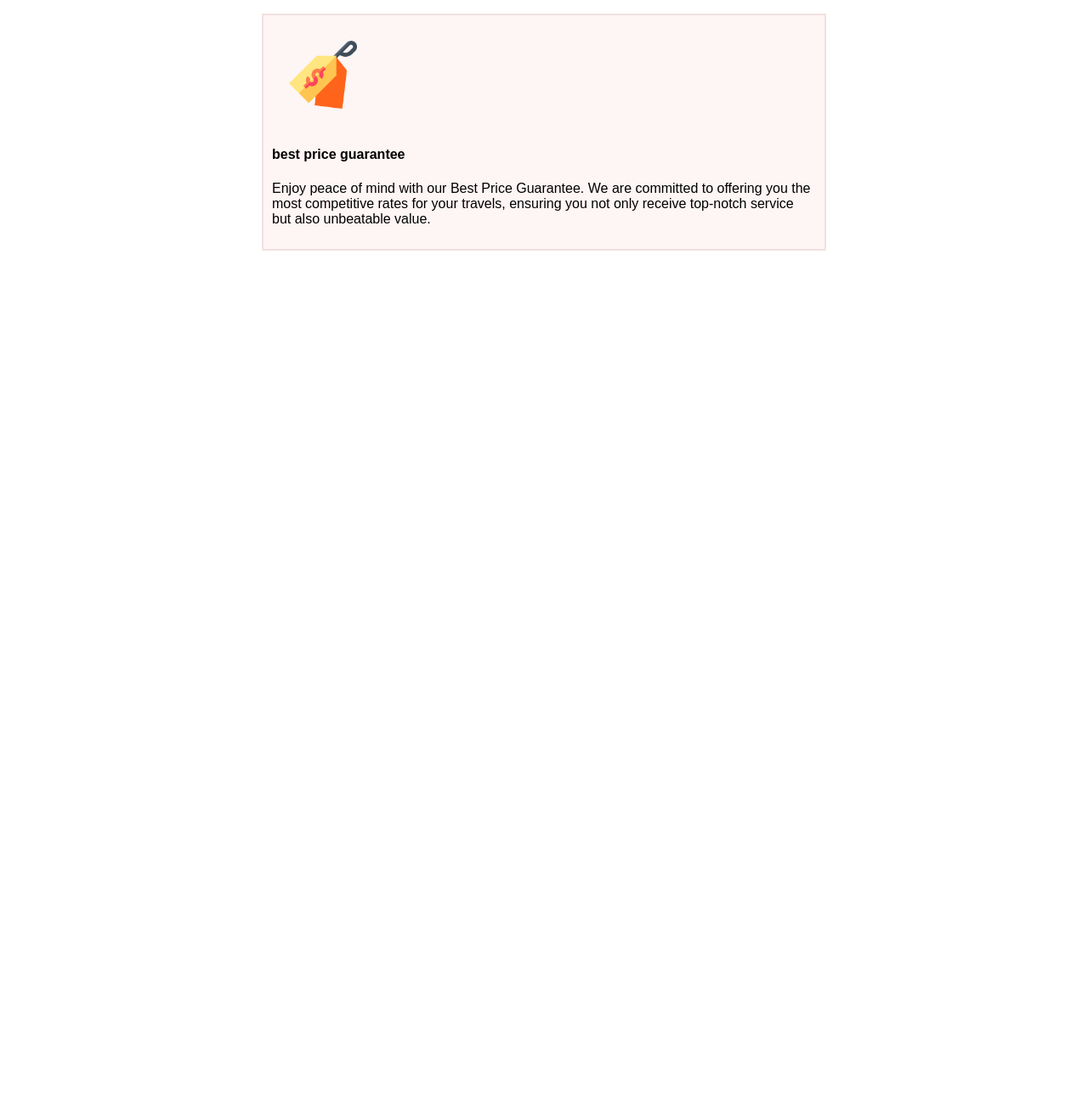
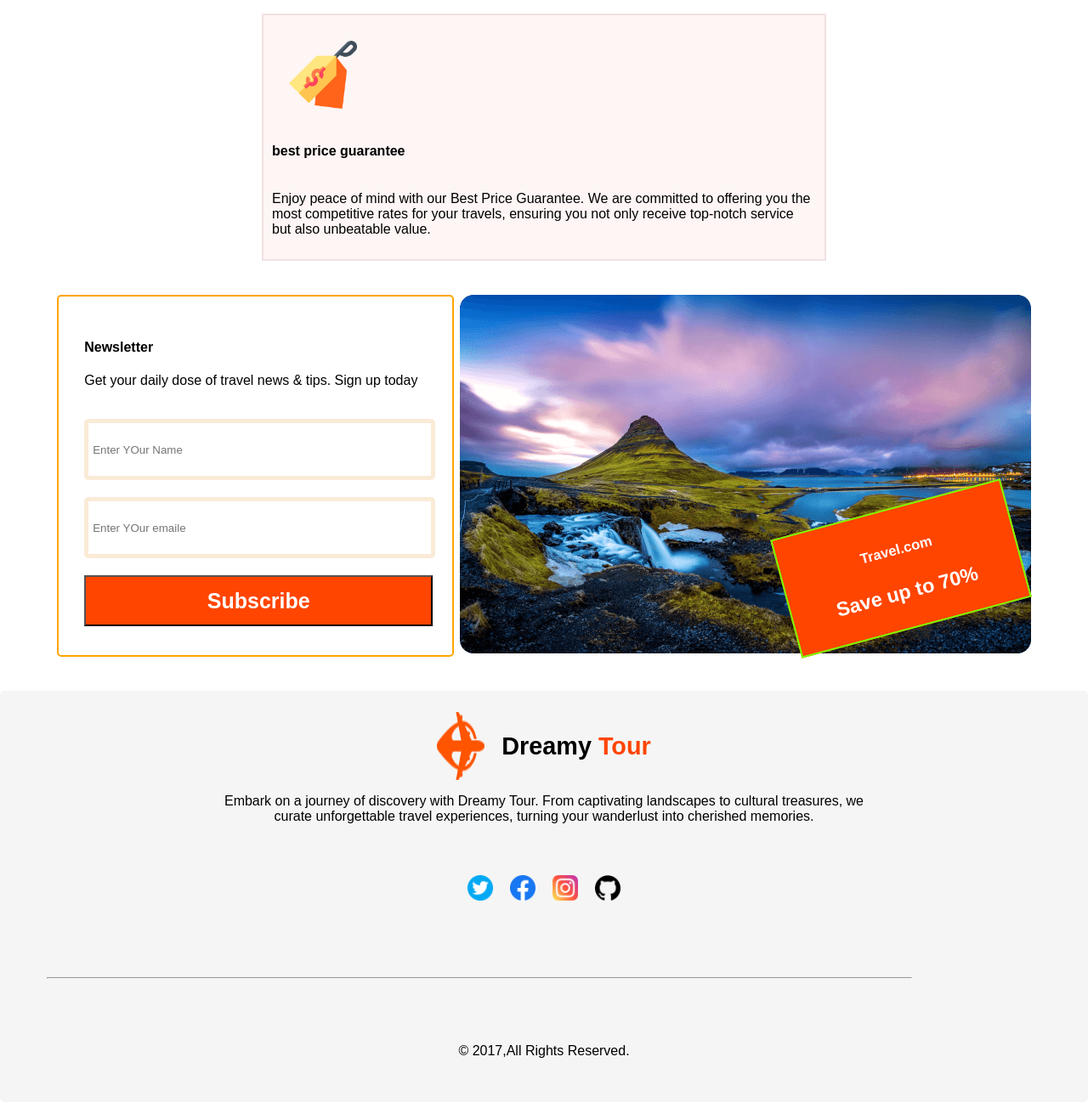
Before and after one commit to tasnimhossainasif/travel-tour-assignment, a plain HTML site: page index.html in a window 1280 px wide. Shown: the part 2643-3940 px from the top of the page at 85% size. Before the commit the page ends 2943 px from the top, so only its background shows below. Drawn offline with Linux system fonts and the light colour scheme.

Commit message:
footer section complete

```diff
--- a/index.html
+++ b/index.html
@@ -107,6 +107,7 @@
                 </div>
 
 
+
             </div>
             <div class="best-price">
                 <img src="./Images/price-tag_3462067.png" alt="">
@@ -114,9 +115,52 @@
                 <p>Enjoy peace of mind with our Best Price Guarantee. We are committed to offering you the most competitive rates for your travels, ensuring you not only receive top-notch service but also unbeatable value.</p>
             </div>
 
+
+        </section>
+
+        <!-- news letter section  -->
+        <section class="news-container">
+            <div class="news-filed">
+                <h4>Newsletter</h4>
+                <p>Get your daily dose of travel news & tips. Sign
+                    up today</p>
+                 <input placeholder="Enter YOur Name" type="text"> <br>
+                 <input placeholder="Enter YOur emaile" type="email" name="" id=""> <br>
+                 <button>Subscribe</button>
+
+            </div>
+            <div>
+                <img class="sea-img" src="./Images/Rectangle 8 (1).png" alt="">
+
+            </div>
+            <div class="discount">
+                <h5>Travel.com</h5>
+                <h3>Save up to 70%</h3>
+            </div>
+
         </section>
 
     </main>
+    <footer class="footer-container">
+        <div class="footer-section">
+            <div class="footer-text">
+                <img src="./Images/Group 40071 (2).png" alt="">
+                <h2>Dreamy <span>Tour</span></h2>
+            </div>
+            <p>Embark on a journey of discovery with Dreamy Tour. From captivating landscapes to cultural treasures, we curate unforgettable travel experiences, turning your wanderlust into cherished memories.</p>
+        </div>
+        <div class="social-icon">
+            <img src="./Images/twitter_3670151.png" alt="">
+            <img src="./Images/facebook_5968764.png" alt="">
+            <img src="./Images/instagram_2111463.png" alt="">
+            <img src="./Images/github_733609.png" alt="">
+        </div>
+        <hr>
+        <div class="copyright">
+            <p>&copy; 2017,All Rights Reserved.</p>
+        </div>
+
+    </footer>
 
 </body>
 </html>
--- a/styles/style.css
+++ b/styles/style.css
@@ -139,6 +139,7 @@ position: relative;
     width: 1250px;
     margin: 25px auto;
   }
+
   .service{
     border-radius: 5px;
     border: 2px solid aquamarine;
@@ -154,12 +155,124 @@ position: relative;
   }
 
   .best-price{
+    display: flex;
+    flex-direction: column;
     width: 50%;
     margin: 5px auto;
     background-color: rgba(233, 68, 68, 0.05);
     border: 2px solid rgba(188, 143, 143, 0.192);
     padding: 10px;
   }
+
+  /* newsletter style section  */
+  .news-container{
+    display: flex;
+    justify-content: space-around;
+    width: 90%;
+    margin: 20px auto;
+    padding: 20px;
+  }
+
+  .news-filed{
+    border-radius: 5px;
+    border: 2px solid orange;
+    width: 35%;
+    padding: 30px;
+  }
+  .news-filed img{
+    position: relative;
+    width: 672px;
+    height: auto;
+  }
+
+  .news-filed input{
+    width: 393px;
+    height: 52px;
+    margin-top: 20px;
+    padding: 5px;
+    border-radius: 5px;
+    border: 5px solid antiquewhite;
+
+  }
+  .news-filed button{
+    width: 410px;
+    height: 60px;
+    margin-top: 20px;
+    padding: 10px;
+    background-color: orangered;
+    color: white;
+    font-size: 25px;
+    font-weight: 800;
+  }
+  .discount{
+    border: 2px solid lawngreen;
+    background-color: orangered;
+    width: 20%;
+    height: 120px;
+    position: absolute;
+    text-align: center;
+    right: 80px;
+    margin-top: 250px;
+    padding: 10px;
+    rotate: -15deg;
+    color: white;
+    font-size: 20px;
+    font-weight: 800;
+
+  }
+
+  /* footer section  */
+  .footer-container{
+    border-radius: 5px;
+    border: 5px solid whitesmoke;
+    background-color: whitesmoke;
+
+  }
+  .footer-text{
+    display: flex;
+    gap: 20px;
+    justify-content: center;
+    font-size: 1.2rem;
+    font-weight: 800;
+
+
+  }
+
+  .footer-section{
+    width: 60%;
+    margin: 20px auto;
+
+
+    text-align: center;
+  }
+  .footer-text span{
+    color: orangered;
+  }
+  .social-icon{
+    display: flex;
+    align-items: center;
+    justify-content: center;
+    gap: 20px;
+    padding: 40px;
+  }
+  .social-icon img {
+    width: 30px;
+
+  }
+  hr{
+    width: 80%;
+    margin: 50px;
+  }
+  .copyright{
+    text-align: center;
+    margin: 20px;
+    padding: 10px;
+  }
+
+  /* footer end  */
+
+
+
 
 
 
@@ -191,9 +304,31 @@ position: relative;
         flex-direction: column;
         width: 100%;
     }
+
     .best-price{
+        width: 90%;
+    }
+
+    .news-container {
+        flex-direction: column;
+        gap: 20px;
+        justify-content: center;
+        border: 5px solid greenyellow;
+
+
+
+    }
+    .news-filed {
+        width: 90%;
+    }
+    .sea-img{
         width: 100%;
-    }
+
+      }
+
+
+
+
 
 
 
```
Also changed, not shown: Images/facebook_5968764.png (added), Images/github_733609.png (added), Images/instagram_2111463.png (added), Images/twitter_3670151.png (added).
